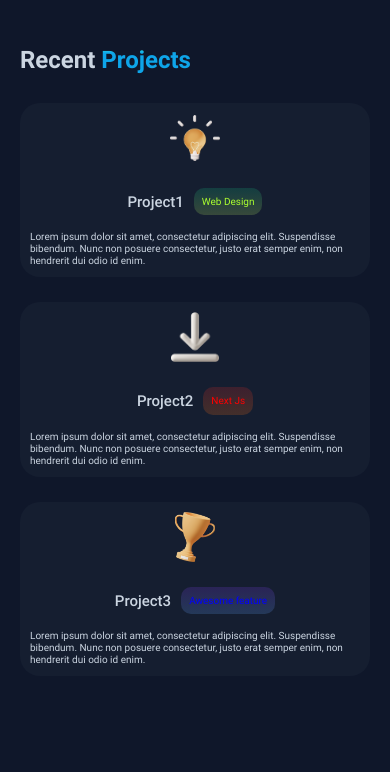
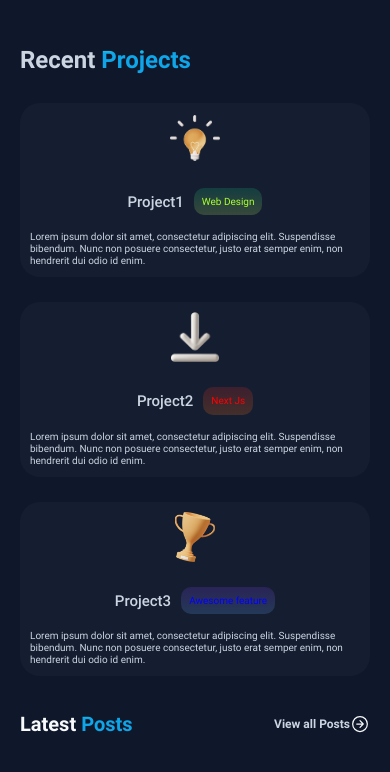
Before and after one commit to frontendoniyorbek/ixartz-s-blog, a plain HTML site: page index.html in a window 390 px wide. Shown: the part 442-1214 px from the top of the page. Drawn offline with Linux system fonts and the light colour scheme.

Commit message:
add posts-top

```diff
--- a/css/styles.css
+++ b/css/styles.css
@@ -265,7 +265,41 @@ a {
 
 	color: blue;
 }
-.recent-project__info-text {
+
+/* POSTS */
+.posts {
+	padding-bottom: 9.1em;
+}
+
+.posts__top {
+	display: flex;
+	justify-content: space-between;
+	align-items: center;
+	margin-bottom: 8.2rem;
+}
+
+.posts__title {
+	font-weight: 700;
+	font-size: 4.8rem;
+	color: var(--title-color);
+}
+
+.posts__title span {
+	background: -webkit-linear-gradient(270deg, #22d3ee 13.04%, #0ea5e9 25.67%);
+	-webkit-background-clip: text;
+	-webkit-text-fill-color: transparent;
+}
+
+.posts__link {
+	display: flex;
+	align-items: center;
+	font-weight: 700;
+	font-size: 2rem;
+	color: var(--text-ccolor);
+}
+
+.posts__link img {
+	margin-left: 1.2rem;
 }
 
 /* MEDIA QUARY */
@@ -334,6 +368,26 @@ a {
 	.recent-project__info-title {
 		font-size: 2.8rem;
 		margin-right: 1.8rem;
+	}
+
+	.posts {
+		padding-bottom: 8em;
+	}
+
+	.posts__top {
+		margin-bottom: 7.5rem;
+	}
+
+	.posts__title {
+		font-size: 4rem;
+	}
+
+	.posts__link {
+		font-size: 1.8rem;
+	}
+
+	.posts__link img {
+		margin-left: 1.2rem;
 	}
 }
 
@@ -441,6 +495,31 @@ a {
 
 	.recent-project__info-text {
 		font-size: 1.4rem;
+	}
+
+	.posts {
+		padding-bottom: 6em;
+	}
+
+	.posts__top {
+		margin-bottom: 6rem;
+	}
+
+	.posts__title {
+		font-size: 3rem;
+	}
+
+	.posts__link {
+		font-size: 1.6rem;
+	}
+
+	.posts__link img {
+		margin-left: 1rem;
+	}
+
+	.posts__link img {
+		width: 30px;
+		height: 30px;
 	}
 }
 
@@ -564,6 +643,29 @@ a {
 	.recent-project__info-text {
 		font-size: 1rem;
 	}
+
+	.posts {
+		padding-bottom: 4.2em;
+	}
+
+	.posts__top {
+		margin-bottom: 3rem;
+	}
+
+	.posts__title {
+		font-size: 2rem;
+	}
+
+	.posts__link {
+		font-size: 1.2rem;
+	}
+
+	.posts__link img {
+		margin-left: 0rem;
+		width: 20px;
+		height: 20px;
+		object-fit: cover;
+	}
 }
 
 @media screen and (max-width: 420px) {
--- a/index.html
+++ b/index.html
@@ -127,6 +127,19 @@
 				</div>
 			</section>
 			<!-- Recent Projects END-->
+
+			<!-- POSTS START-->
+			<section class="posts">
+				<div class="container">
+					<div class="posts__top">
+						<h2 class="posts__title">Latest <span>Posts</span></h2>
+						<a class="posts__link" href="/"
+							>View all Posts <img src="images/posts-img.svg" alt="posts-img" width="44" height="44"
+						/></a>
+					</div>
+				</div>
+			</section>
+			<!-- POSTS END-->
 		</main>
 		<!-- MAIN END-->
 	</body>
```
Also changed, not shown: images/posts-img.svg (added).
